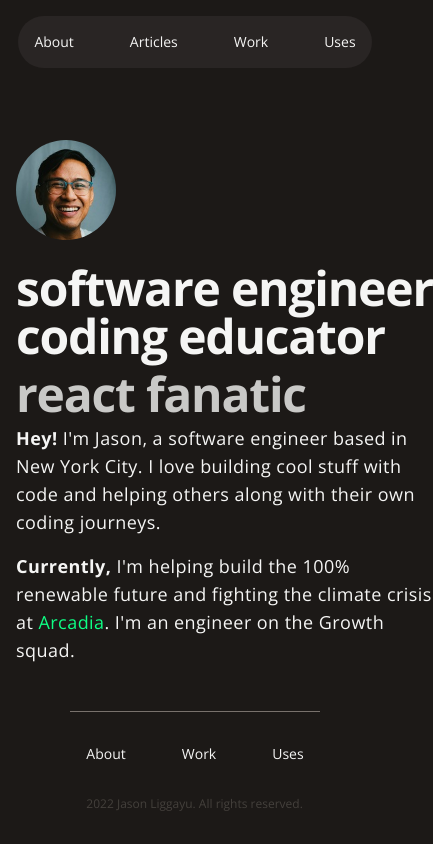
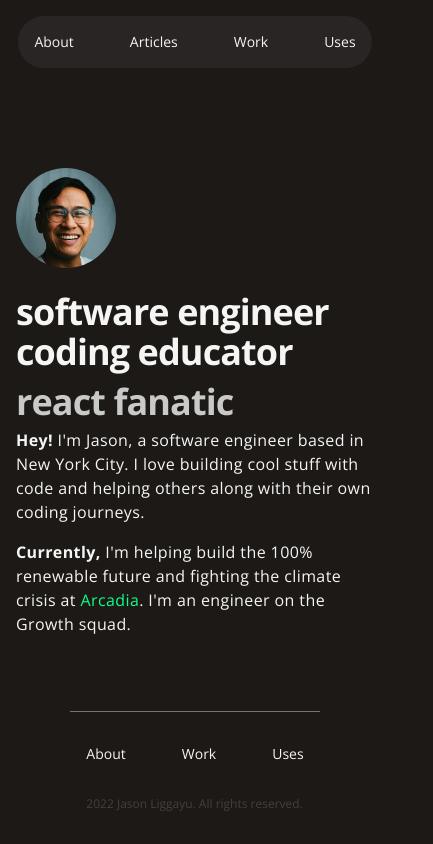
Before and after one commit to jasonligg/website, a Next.js app: page / in a window 390 px wide. Shown: the whole page, 433 px wide, since content can reach past the window. Built offline with nearby package versions, Linux system fonts and the light colour scheme.

Commit message:
fix text font size for mobile view

```diff
--- a/src/app/page.tsx
+++ b/src/app/page.tsx
@@ -14,19 +14,19 @@ export default function App() {
             width={100}
             className="my-6 rounded-full"
           />
-          <h1 className="whitespace-nowrap text-5xl font-bold tracking-tight 2xl:text-6xl">
+          <h1 className="whitespace-nowrap text-4xl lg:text-5xl font-bold tracking-tight 2xl:text-6xl">
             software engineer
             <br />
             coding educator
             <br />
             <HomepageHeroText />
           </h1>
-          <p className="max-w-prose pt-4 text-lg tracking-wide">
+          <p className="max-w-prose pt-4 lg:text-lg tracking-wide">
             <strong>Hey!</strong> I&apos;m Jason, a software engineer based in
             New York City. I love building cool stuff with code and helping
             others along with their own coding journeys.
           </p>
-          <p className="max-w-prose pt-4 text-lg tracking-wide">
+          <p className="max-w-prose pt-4 lg:text-lg tracking-wide">
             <strong>Currently,</strong> I&apos;m helping build the 100%
             renewable future and fighting the climate crisis at{" "}
             <a href="https://www.arcadia.com/" className="text-[#0EFF85]">
@@ -38,7 +38,7 @@ export default function App() {
         {/* <Image
           src={cat}
           alt="Picture of a grey cat wearing sunglasses."
-          className="md:pl-none min-w-fit object-contain pl-16"
+          className="md:pl-16 min-w-fit object-contain"
         /> */}
       </section>
     </main>
```
